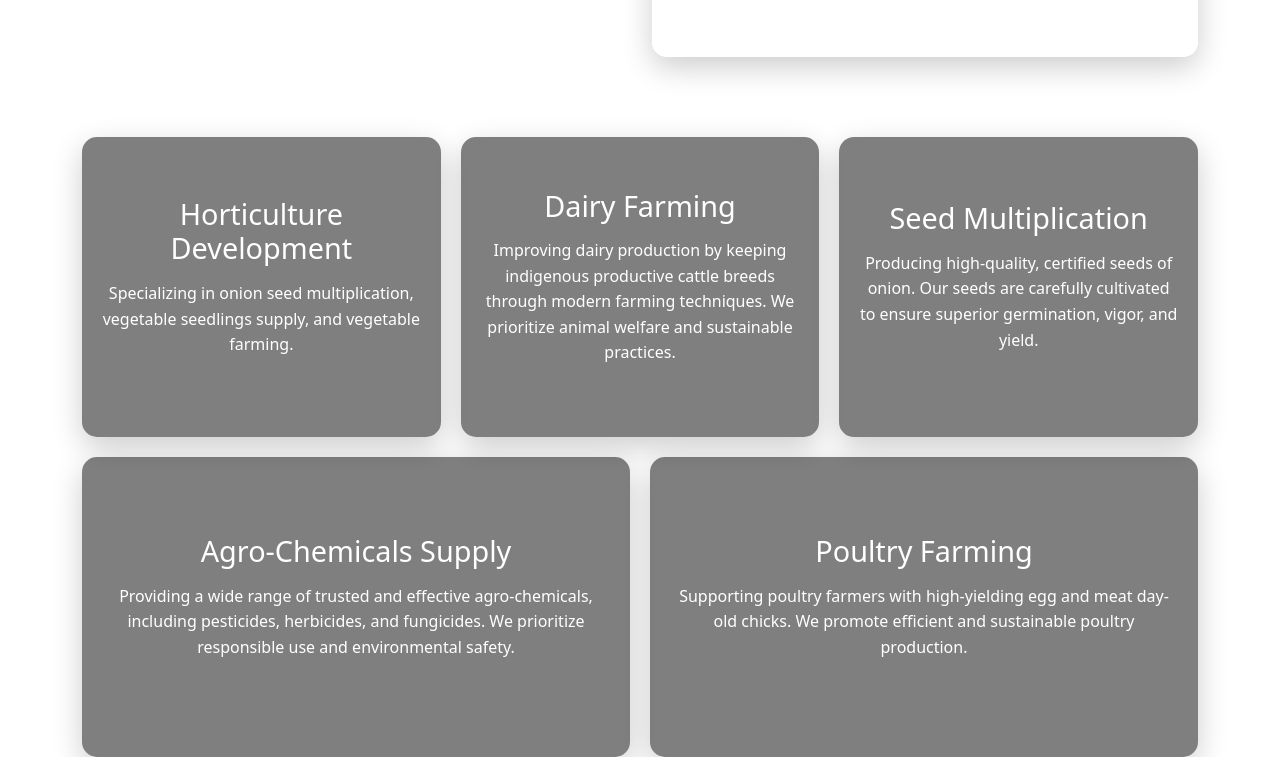
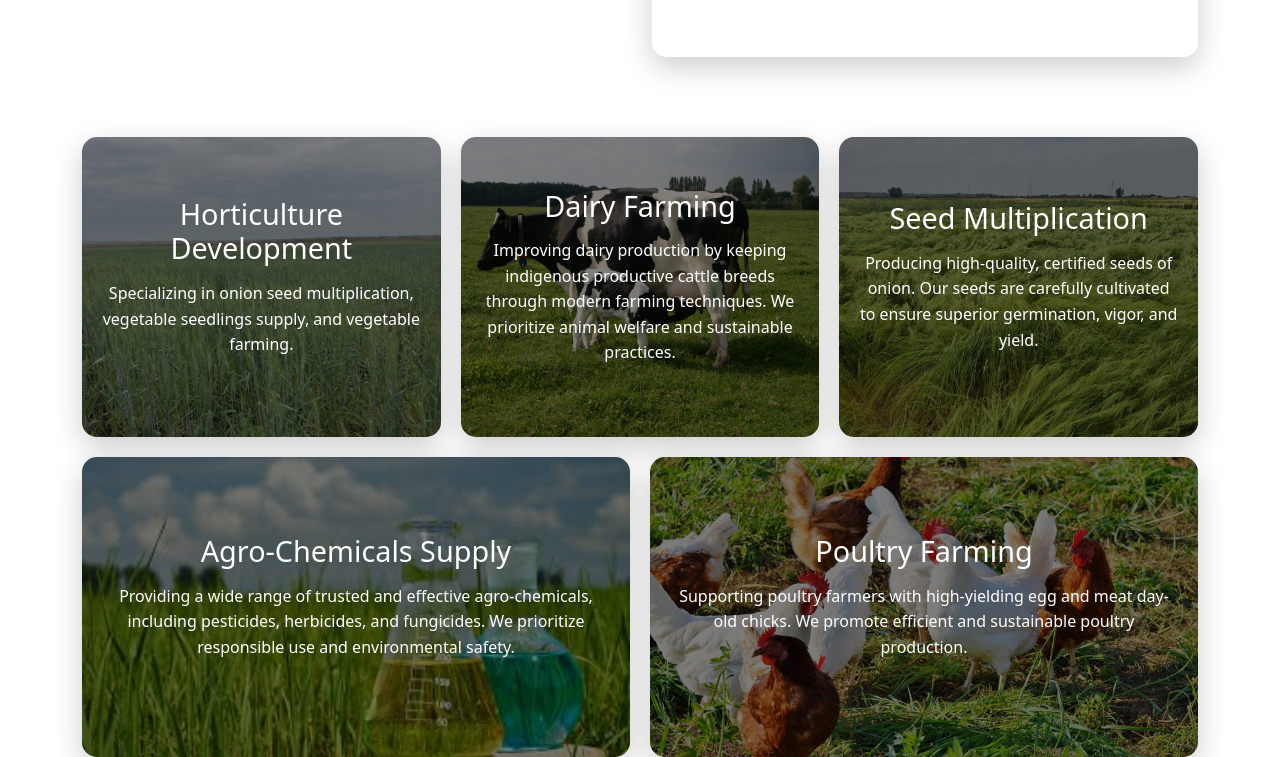
Before and after one commit to bwoldemi/Yewubdaragro, a website: page index.html in a window 1280 px wide. Shown: the part 1994-2751 px from the top of the page. Drawn offline with nearby package versions, Linux system fonts and the light colour scheme; the site is published under a folder, as on GitHub Pages, so addresses that start at the root find nothing.

Commit message:
updating

```diff
--- a/index.html
+++ b/index.html
@@ -6,7 +6,7 @@
     <meta name="viewport" content="width=device-width, initial-scale=1">
     <title>Fixed Navbar with Background Image</title>
 
-    <link rel="stylesheet" href="style/bootstrap.min.css">
+    <link rel="stylesheet" href="./style/bootstrap.min.css">
     <style>
         body {
             padding-top: 56px;
@@ -245,23 +245,23 @@
 
     /* Background Images for Each Product Box */
     .product-box.horticulture {
-      background: url('/img/wheat_crop.jpg') no-repeat center center/cover;
+      background: url('img/wheat_crop.jpg') no-repeat center center/cover;
     }
 
     .product-box.dairy {
-      background: url('/img/dairy.jpeg') no-repeat center center/cover;
+      background: url('img/dairy.jpeg') no-repeat center center/cover;
     }
 
     .product-box.seed {
-      background: url('/img/teff_tarming.jpg') no-repeat center center/cover;
+      background: url('img/teff_tarming.jpg') no-repeat center center/cover;
     }
 
     .product-box.agro-chemicals {
-      background: url('/img/agro_checmicals.jpeg') no-repeat center center/cover;
+      background: url('img/agro_checmicals.jpeg') no-repeat center center/cover;
     }
 
     .product-box.poultry {
-      background: url('/img/poltur_farming.jpg') no-repeat center center/cover;
+      background: url('img/poltur_farming.jpg') no-repeat center center/cover;
     }
 
     /* Responsive Design */
```
